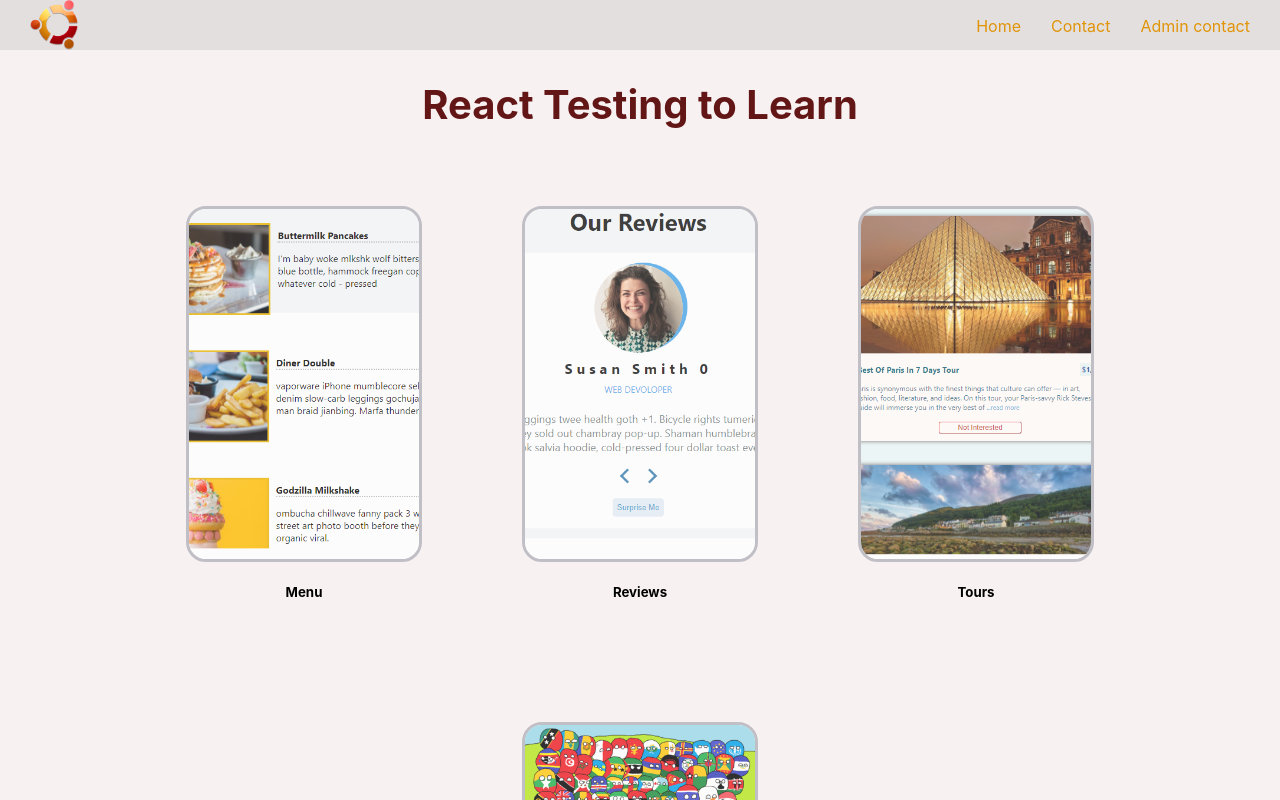
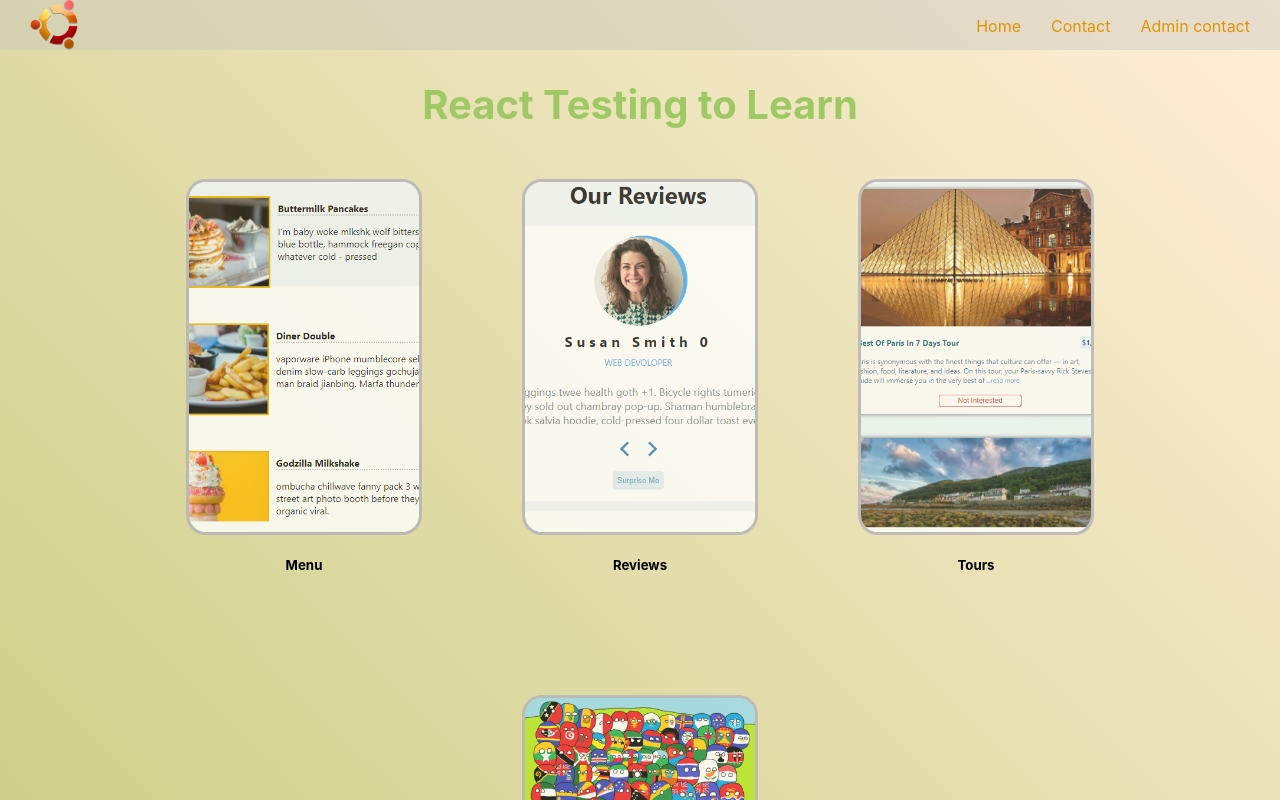
Before and after one commit to mauriciomartinez19/react-tests-final-projec, a React (Create React App) app in the folder Frontend/: page / in a window 1280 px wide. Shown: the top 800 px of the page. Built offline with nearby package versions, Linux system fonts and the light colour scheme.

Commit message:
Change backgrounds in whole page

```diff
--- a/Frontend/src/Contact/contact.css
+++ b/Frontend/src/Contact/contact.css
@@ -118,10 +118,8 @@ textarea{
     cursor: pointer;
 }
 
-p {
-    color: rgb(90, 147, 197);
+.message-input{
+    padding: 5px 8px;
+    width: 338px;
+    height: 80px;
 }
-
-textarea{
-    padding: 10px;
-}
--- a/Frontend/src/Home/Home.css
+++ b/Frontend/src/Home/Home.css
@@ -1,13 +1,15 @@
 .home-page{
-    background-color: #f8f1f1;
+    background: linear-gradient(45deg, #c6cb7f,hsl(36deg 100% 92%));
     display: flex;
     flex-direction: column;
     align-items: center;
+    min-height: 100vh;
 }
 
 .react-testing{
     margin-top: 60px ;
-    color: rgb(99, 22, 22);
+    margin-bottom: 0px;
+    color: rgb(158 201 101);
 }
 
 .card-home{
--- a/Frontend/src/countries/countries.css
+++ b/Frontend/src/countries/countries.css
@@ -1,13 +1,14 @@
 .countries-page{
     display: flex;
     flex-direction: column;
-    background-color: rgb(216, 210, 210);
+    background: linear-gradient(90deg,hsl(0deg 0% 100%), #fff79b);
 }
 
-.title{
+.title-country{
     margin-top: 110px;
     text-align: center;
-    color: rgb(66, 36, 36);
+    color: rgb(127 225 66);
+    margin-bottom: 0;
     font-size: 45px;
 }
 
--- a/Frontend/src/countries/wishlist.css
+++ b/Frontend/src/countries/wishlist.css
@@ -83,7 +83,6 @@ dd{
     transition: 0.5s;
     width: 50px;
     height: 50px;
-    background-color: #d8d2d2;
     border-radius: 14px;
 }
 
```
